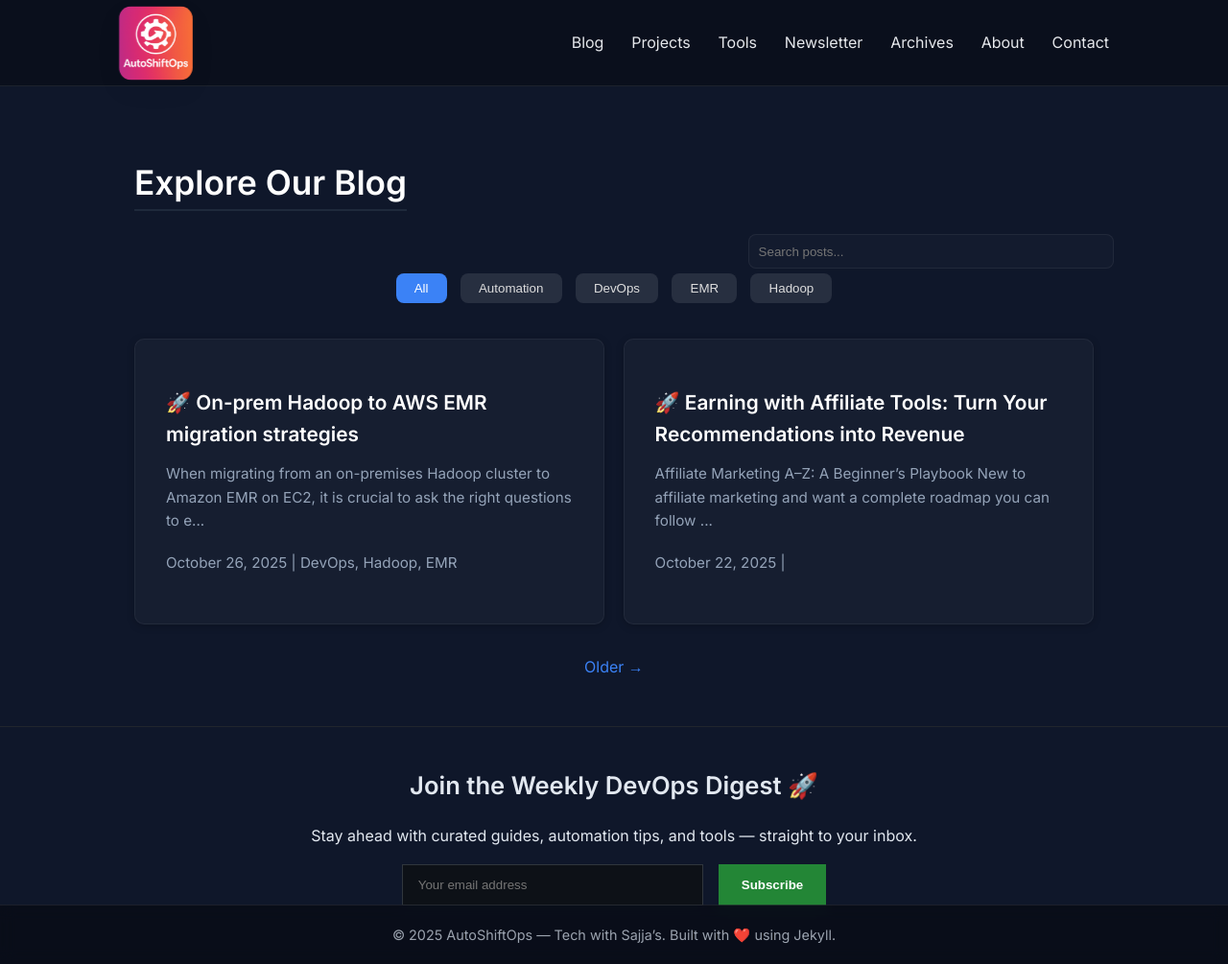
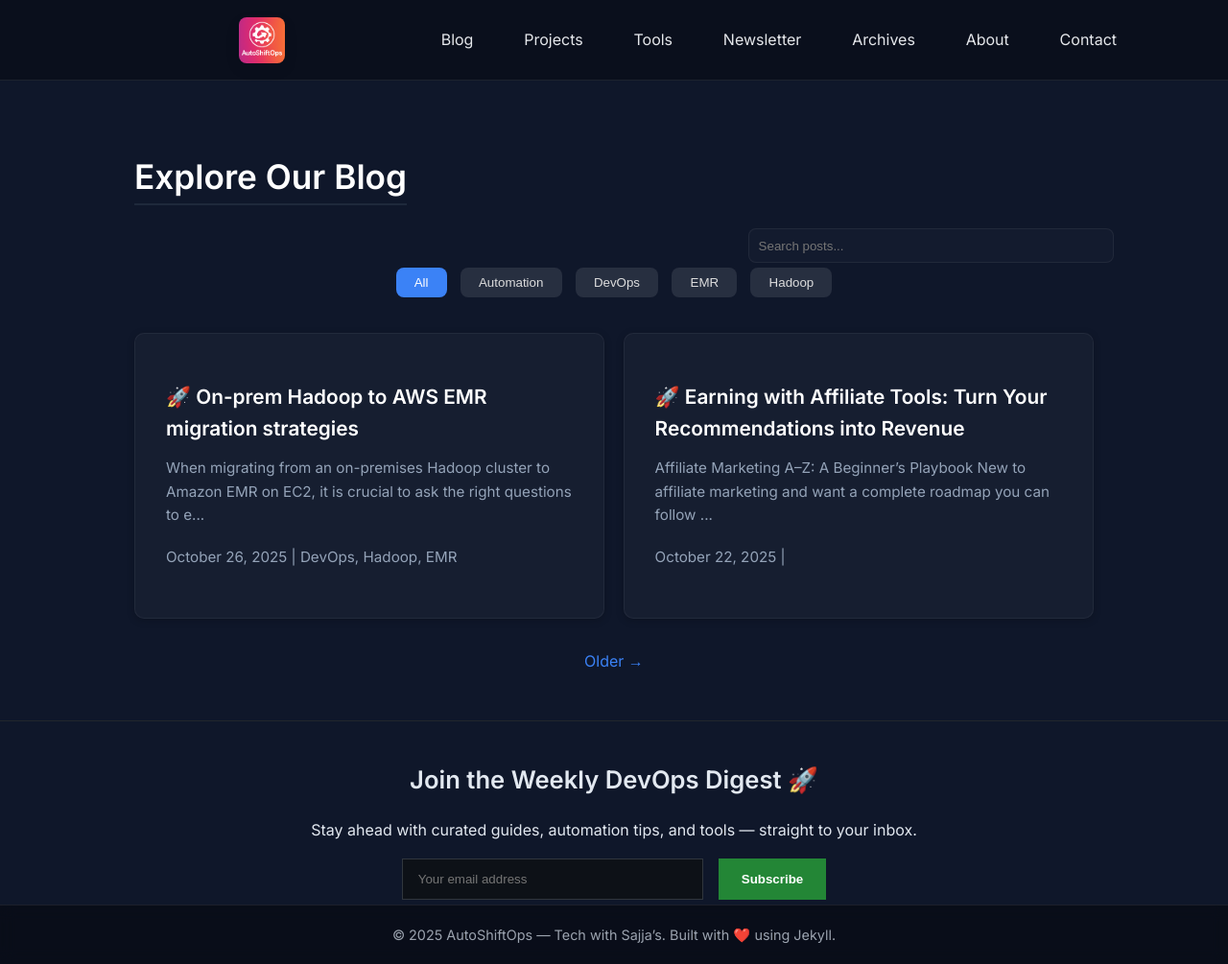
Before and after one commit to AutoShiftOps/autoshiftops.github.io, a Jekyll site: the page built from _pages/blog.md, in a window 1280 px wide and 1005 px high. Shown: the whole window at 96% size. Built offline with Jekyll 4.4.1, drawn with Linux system fonts in a browser that asks for light colours; the list of posts is cut into pages by our own code.

Commit message:
left side nav

```diff
--- a/_includes/header.html
+++ b/_includes/header.html
@@ -1,10 +1,12 @@
 <header class="site-header">
   <div class="container header-container">
+    <button class="nav-toggle" aria-label="Open Menu">
+      <span></span><span></span><span></span>
+    </button>
     <div class="logo">
       <a href="{{ '/' | relative_url }}">
         <img src="{{ '/assets/images/logo.png' | relative_url }}"
-            srcset="{{ '/assets/images/logo@2x.png' | relative_url }} 2x"
-            alt="AutoshiftOps" class="site-logo">
+             alt="AutoshiftOps" class="site-logo">
       </a>
     </div>
     <nav class="site-nav">
@@ -16,15 +18,5 @@
       <a href="{{ '/about' | relative_url }}">About</a>
       <a href="{{ '/contact' | relative_url }}">Contact</a>
     </nav>
-
-    <!-- <div class="search-filter">
-      <div id="search-widget" class="search-widget">
-        <input id="searchBox" type="search" placeholder="Search posts..." aria-label="Search posts">
-        <div id="search-results" class="search-results"></div>
-      </div>
-    </div>
-    <script src="https://unpkg.com/lunr/lunr.js"></script>
-    <script src="{{ '/assets/js/search.js' | relative_url }}"></script>
-    <script src="{{ '/assets/js/lazyload.js' | relative_url }}"></script> -->
   </div>
 </header>
--- a/_layouts/default.html
+++ b/_layouts/default.html
@@ -5,6 +5,7 @@
   <meta name="viewport" content="width=device-width, initial-scale=1">
   <title>{{ page.title | default: site.title }}</title>
   <link rel="stylesheet" href="{{ '/assets/css/custom.css' | relative_url }}">
+  <link rel="stylesheet" href="{{ '/assets/css/kaggle-theme.css' | relative_url }}">
   <link href="https://fonts.googleapis.com/css2?family=Inter:wght@400;600&family=Fira+Code&display=swap" rel="stylesheet">
   {{ site.google_analytics }}
   {% include adsense.html %}
@@ -39,6 +40,6 @@
       });
     });
   </script>
-
+  <script src="{{ '/assets/js/main.js' | relative_url }}"></script>
 </body>
 </html>
--- a/assets/css/custom.css
+++ b/assets/css/custom.css
@@ -215,7 +215,7 @@
   display: block;
   transform-origin: left center;
   /* add a small downward offset before scaling to create top gap */
-  transform: translateY(4px) scale(1.6);
+  /* transform: translateY(4px) scale(1.3); */
   will-change: transform;
   margin-top: 0;
 }
--- /dev/null
+++ b/assets/css/kaggle-theme.css
@@ -0,0 +1,115 @@
+/* === Header layout fix for logo alignment with hamburger === */
+
+.site-header .header-container {
+  display: flex;
+  align-items: center;
+  justify-content: space-between;
+  position: relative;
+  height: 64px;
+  padding: 0 1rem;
+}
+
+/* Hamburger button — left aligned */
+.nav-toggle {
+  position: absolute;
+  left: 1rem;
+  top: 50%;
+  transform: translateY(-50%);
+  background: none;
+  border: none;
+  cursor: pointer;
+  z-index: 110;
+  display: none;
+}
+
+.nav-toggle span {
+  display: block;
+  width: 24px;
+  height: 3px;
+  margin: 4px 0;
+  background: #e5e7eb;
+  border-radius: 2px;
+  transition: all 0.3s ease;
+}
+
+/* Center logo container */
+.logo {
+  flex: 1;
+  display: flex;
+  justify-content: center;
+  align-items: center;
+}
+
+.site-logo {
+  max-height: 48px;
+  width: auto;
+  display: block;
+}
+
+/* Desktop nav links */
+.site-nav {
+  display: flex;
+  align-items: center;
+  gap: 1.5rem;
+}
+
+/* Mobile layout adjustments */
+@media (max-width: 768px) {
+  .nav-toggle {
+    display: block;
+  }
+
+  .site-nav {
+    display: none; /* hidden on mobile, will show in drawer */
+  }
+
+  .logo {
+    justify-content: center;
+    flex: 1;
+  }
+
+  .site-logo {
+    max-height: 42px;
+  }
+}
+
+/* === Mobile Nav Drawer === */
+@media (max-width: 768px) {
+  .site-nav {
+    position: fixed;
+    top: 0;
+    left: -100%;
+    width: 70%;
+    height: 100vh;
+    background: rgba(15, 20, 30, 0.98);
+    display: flex;
+    flex-direction: column;
+    justify-content: center;
+    gap: 1.5rem;
+    align-items: center;
+    transition: left 0.3s ease;
+    z-index: 1000;
+  }
+
+  .site-nav.active {
+    left: 0;
+  }
+
+  .site-nav a {
+    font-size: 1.2rem;
+    color: #e5e7eb;
+  }
+
+  /* Toggle animation (hamburger → X) */
+  .nav-toggle.open span:nth-child(1) {
+    transform: rotate(45deg) translateY(7px);
+  }
+
+  .nav-toggle.open span:nth-child(2) {
+    opacity: 0;
+  }
+
+  .nav-toggle.open span:nth-child(3) {
+    transform: rotate(-45deg) translateY(-7px);
+  }
+}
--- /dev/null
+++ b/assets/js/main.js
@@ -0,0 +1,57 @@
+document.addEventListener("DOMContentLoaded", function () {
+  const navToggle = document.querySelector(".nav-toggle");
+  const siteNav = document.querySelector(".site-nav");
+  if (!navToggle || !siteNav) return;
+
+  function openNav() {
+    navToggle.classList.add("active");
+    siteNav.classList.add("open");
+    document.body.classList.add("nav-open");
+    navToggle.setAttribute("aria-expanded", "true");
+  }
+  function closeNav() {
+    navToggle.classList.remove("active");
+    siteNav.classList.remove("open");
+    document.body.classList.remove("nav-open");
+    navToggle.setAttribute("aria-expanded", "false");
+  }
+
+  navToggle.addEventListener("click", function (e) {
+    if (siteNav.classList.contains("open")) closeNav(); else openNav();
+  });
+
+  // close when clicking outside the drawer
+  document.addEventListener("click", function (e) {
+    if (!siteNav.classList.contains("open")) return;
+    const clickedInsideNav = siteNav.contains(e.target) || navToggle.contains(e.target);
+    if (!clickedInsideNav) closeNav();
+  });
+
+  // close on escape
+  document.addEventListener("keydown", function (e) {
+    if (e.key === "Escape" && siteNav.classList.contains("open")) closeNav();
+  });
+
+  // on resize, ensure nav resets when switching to desktop
+  window.addEventListener("resize", function () {
+    if (window.innerWidth > 768) {
+      siteNav.classList.remove("open");
+      navToggle.classList.remove("active");
+      document.body.classList.remove("nav-open");
+      navToggle.setAttribute("aria-expanded", "false");
+    }
+  });
+});
+
+// === Mobile Navigation Toggle ===
+document.addEventListener("DOMContentLoaded", () => {
+  const toggle = document.querySelector(".nav-toggle");
+  const nav = document.querySelector(".site-nav");
+
+  if (toggle && nav) {
+    toggle.addEventListener("click", () => {
+      nav.classList.toggle("active");
+      toggle.classList.toggle("open");
+    });
+  }
+});
```
